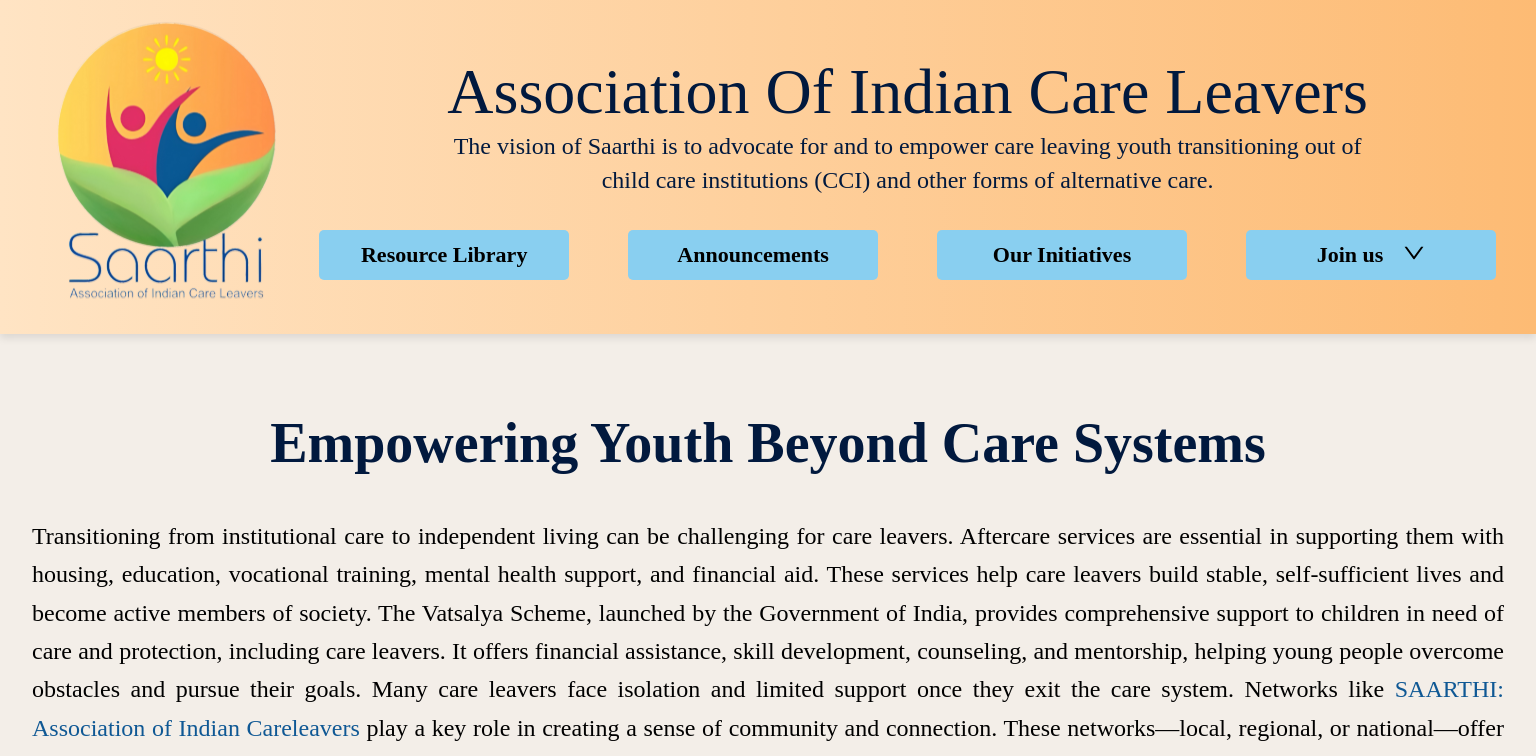
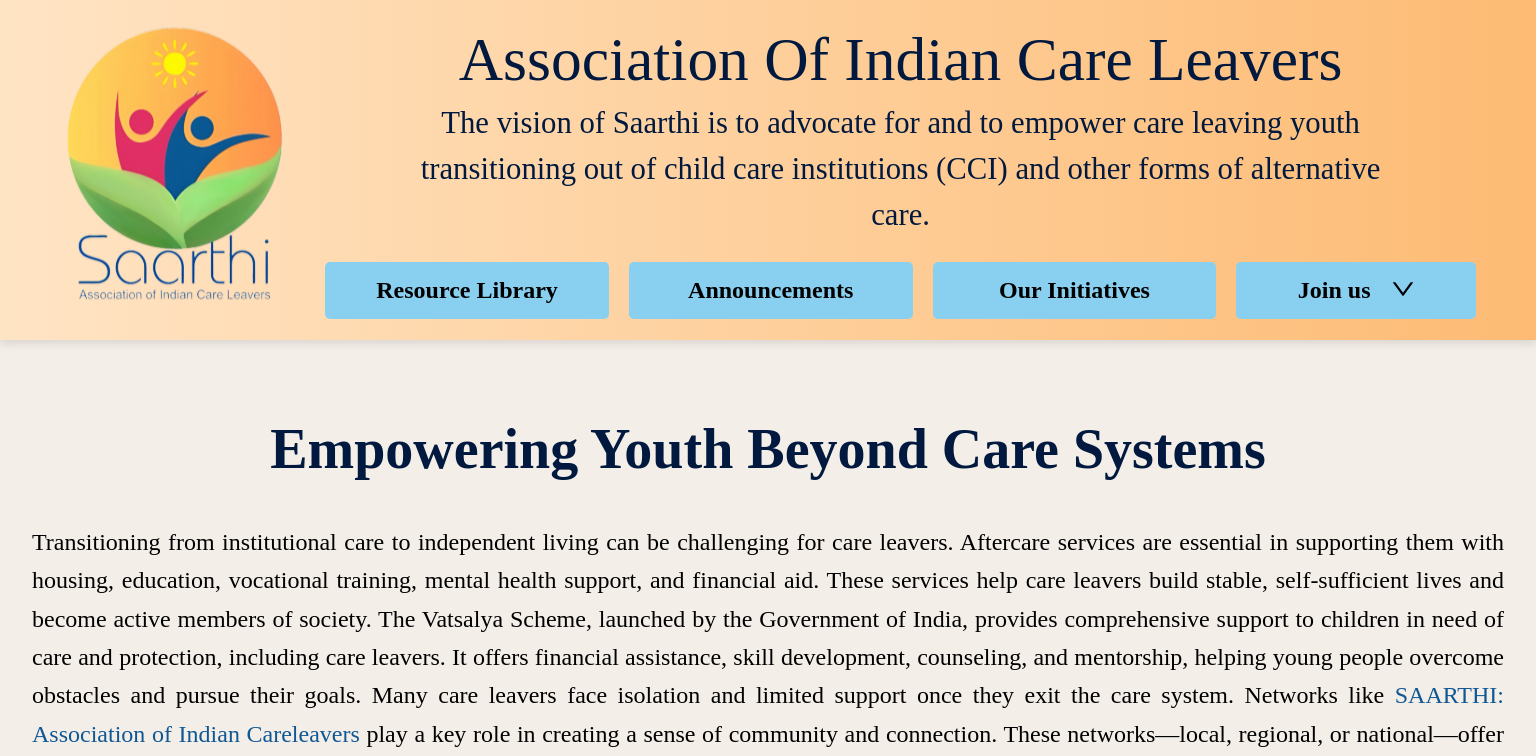
Before and after one commit to ClearSolution07/aideToAction, a React (Vite) app: page / in a window 1536 px wide. Shown: the top 756 px of the page. Built offline with nearby package versions, Linux system fonts and the light colour scheme; no server answers.

Commit message:
fixed more responsivness issues, quite compatible for larger screens

```diff
--- a/src/pages/auth/Home.jsx
+++ b/src/pages/auth/Home.jsx
@@ -70,9 +70,8 @@
                     <div className="header-heading-container">
                         <div className="header-heading">Association Of Indian Care Leavers</div>
                         <div className="header-detail">
-                            The vision of Saarthi is to advocate for and to
-                            empower care leaving youth transitioning out of <br></br>
-                            child care institutions (CCI) and other forms of
+                            The vision of Saarthi is to advocate for and to empower care leaving youth
+                            transitioning out of child care institutions (CCI) and other forms of
                             alternative care.
                         </div>
                     </div>
--- a/src/pages/auth/home.css
+++ b/src/pages/auth/home.css
@@ -326,7 +326,6 @@
 
 .disclaimer-container {
     width: 100%;
-
     position: relative;
     animation: slideUp 0.4sease;
 }
@@ -511,8 +510,10 @@
 .carousel-wrapper {
     display: grid;
     grid-template-columns: repeat(3, 1fr);
+    width: 100%;
     max-width: 1200px;
     margin: auto;
+    gap: 20px;
 }
 
 .carousel-card {
@@ -525,18 +526,8 @@
     position: relative;
     overflow: hidden;
     transition: all 0.3s cubic-bezier(0.4, 0, 0.2, 1);
-    /* border: 1px solid rgba(0, 0, 0, 0.05); */
     transform: translateY(0);
-    width: 380px;
-}
-
-.carousel-card:nth-child(3n + 1),
-.carousel-card:nth-child(3n + 2) {
-    border-right: 3px dotted #bfbfbf;
-}
-
-.carousel-card:nth-child(-n + 3) {
-    border-bottom: 3px dotted #bfbfbf;
+    width: 100%;
 }
 
 .psycho-card-image {
@@ -612,16 +603,33 @@
     text-align: center;
     font-weight: 400;
     color: #01193e;
+    width: 100%;
+    max-width: 1000px;
+    margin: 0 auto;
 }
 
 .header-heading {
     font-size: clamp(2rem, 5vw, 4rem);
     line-height: 1.2;
+    white-space: nowrap;
+    width: 100%;
+    max-width: 1000px;
+    margin: 0 auto;
+    overflow: hidden;
+    text-overflow: ellipsis;
 }
 
 .header-detail {
     font-size: clamp(1rem, 2vw, 1.5rem);
     line-height: 1.4;
+    width: 100%;
+    max-width: 1000px;
+    margin: 0 auto;
+    white-space: normal;
+    display: -webkit-box;
+    -webkit-line-clamp: 3;
+    -webkit-box-orient: vertical;
+    overflow: hidden;
 }
 
 @media (max-width: 1024px) {
@@ -745,6 +753,7 @@
     }
     .header-heading {
         font-size: clamp(1.5rem, 4vw, 2.5rem);
+        font-weight: 700;
     }
     .header-detail {
         font-size: clamp(0.875rem, 1.5vw, 1.25rem);
@@ -800,6 +809,91 @@
         width: 8px;
         height: 8px;
     }
+
+    .signin-container {
+        padding: 10px;
+        flex-direction: column;
+        align-items: center;
+        width: 100%;
+        overflow-x: hidden;
+    }
+
+    .logo-container {
+        width: 100%;
+        max-width: 200px;
+        margin-bottom: 10px;
+    }
+
+    .btn-header-heading {
+        width: 100%;
+        padding-right: 0;
+        text-align: center;
+    }
+
+    .new-buttons {
+        flex-wrap: wrap;
+        justify-content: center;
+        gap: 10px;
+        width: 100%;
+        overflow-x: hidden;
+    }
+
+    .primary-button {
+        min-width: 140px;
+        max-width: 180px;
+        padding: 10px 15px;
+        font-size: clamp(12px, 1.2vw, 16px);
+    }
+
+    .dropdown-container {
+        min-width: 140px;
+        max-width: 180px;
+    }
+
+    .dropdown-menu {
+        position: static;
+        width: 100%;
+    }
+
+    .dropdown-item {
+        font-size: 12px;
+        padding: 10px 15px;
+    }
+
+    .dropdown-item,
+    .dropdown-container svg {
+        margin-left: 0px !important;
+    }
+
+    .about-container {
+        margin: 0;
+        width: 100%;
+        padding: 25px 35px;
+        position: relative;
+        left: -15px;
+        box-sizing: border-box;
+    }
+
+    .about-container-saarthi {
+        margin: 0;
+        width: 100%;
+        padding: 25px 35px;
+        position: relative;
+        left: -15px;
+        box-sizing: border-box;
+    }
+
+    .about-description {
+        text-align: justify;
+        font-size: 18px;
+        padding-right: 15px;
+    }
+
+    .about-description-bottom {
+        text-align: justify;
+        font-size: 18px;
+        padding-right: 15px;
+    }
 }
 
 @media (max-width: 480px) {
@@ -809,6 +903,7 @@
 
     .header-heading {
         font-size: clamp(1.25rem, 3vw, 2rem);
+        font-weight: 700;
     }
 
     .header-detail {
@@ -852,6 +947,55 @@
     .carousel-dot {
         width: 6px;
         height: 6px;
+    }
+
+    .signin-container {
+        padding: 8px;
+    }
+
+    .logo-container {
+        max-width: 150px;
+    }
+
+    .new-buttons {
+        gap: 8px;
+    }
+
+    .primary-button {
+        min-width: 120px;
+        max-width: 160px;
+        padding: 8px 12px;
+        font-size: clamp(12px, 1.2vw, 16px);
+    }
+
+    .dropdown-container {
+        min-width: 120px;
+        max-width: 160px;
+    }
+
+    .dropdown-item {
+        padding: 8px 12px;
+    }
+
+    .about-container {
+        width: 100%;
+        padding: 20px 30px;
+        position: relative;
+        left: -15px;
+        box-sizing: border-box;
+    }
+
+    .about-container-saarthi {
+        width: 100%;
+        padding: 20px 30px;
+        position: relative;
+        left: -15px;
+        box-sizing: border-box;
+    }
+
+    .about-description,
+    .about-description-bottom {
+        padding-right: 20px;
     }
 }
 
@@ -1240,3 +1384,330 @@
         padding: 0 0.25rem;
     }
 }
+
+/* Large Desktop Screens (1440px and above) */
+@media (min-width: 1440px) {
+    .home-container {
+        max-width: 1920px;
+        margin: 0 auto;
+    }
+
+    .signUp-container {
+        max-width: 1800px;
+        padding: 3rem;
+        gap: 3rem;
+    }
+
+    .signin-container {
+        padding: 15px 30px;
+        max-width: 1800px;
+        margin: 0 auto;
+        display: flex;
+        align-items: center;
+        justify-content: space-between;
+    }
+
+    .logo-container {
+        width: 20%;
+        min-width: 200px;
+        max-width: 313px;
+    }
+
+    .btn-header-heading {
+        width: 80%;
+        padding-right: 30px;
+        display: flex;
+        flex-direction: column;
+        gap: 1.5rem;
+    }
+
+    .header-heading-container {
+        text-align: center;
+        font-weight: 400;
+        color: #01193e;
+        max-width: 1000px;
+        margin: 0 auto;
+        width: 100%;
+    }
+
+    .header-heading {
+        font-size: clamp(3rem, 4vw, 4rem);
+        line-height: 1.3;
+        margin-bottom: 1rem;
+        white-space: nowrap;
+        width: 100%;
+        max-width: 1000px;
+        margin: 0 auto;
+        overflow: hidden;
+        text-overflow: ellipsis;
+    }
+
+    .header-detail {
+        font-size: clamp(1.5rem, 2vw, 2rem);
+        line-height: 1.5;
+        max-width: 1000px;
+        margin: 0 auto;
+        white-space: normal;
+        width: 100%;
+        display: -webkit-box;
+        -webkit-line-clamp: 3;
+        -webkit-box-orient: vertical;
+        overflow: hidden;
+    }
+
+    .new-buttons {
+        display: flex;
+        justify-content: center;
+        align-items: center;
+        gap: 20px;
+        flex-wrap: nowrap;
+        width: 100%;
+        max-width: 1200px;
+        margin: 0 auto;
+    }
+
+    .primary-button {
+        min-width: 200px;
+        max-width: 300px;
+        padding: 14px 22px;
+        flex: 1;
+        font-size: clamp(16px, 1.8vw, 24px);
+        white-space: nowrap;
+    }
+
+    .dropdown-container {
+        position: relative;
+        width: 100%;
+        min-width: 200px;
+        max-width: 300px;
+        flex: 1;
+    }
+
+    .dropdown-item {
+        font-size: clamp(16px, 1.8vw, 24px);
+        white-space: nowrap;
+        padding: 14px 22px;
+    }
+
+    .carousel-wrapper {
+        display: flex;
+        flex-wrap: nowrap;
+        justify-content: space-between;
+        width: 90%;
+        max-width: 1400px;
+        gap: 30px;
+        padding: 0 20px;
+        margin: 0 auto;
+    }
+
+    .carousel-card {
+        flex: 0 0 calc(33.333% - 20px);
+        height: 320px;
+        padding: 50px;
+        width: calc(33.333% - 20px);
+    }
+
+    .psycho-card-image {
+        height: 220px;
+        width: 90%;
+    }
+
+    .card-name {
+        font-size: 20px;
+        margin-top: 15px;
+    }
+
+    .card-occupation {
+        font-size: 16px;
+        margin-top: 8px;
+    }
+
+    .psychologist-background-container {
+        margin-top: 450px;
+        height: 550px;
+    }
+
+    .support-heading {
+        font-size: 42px;
+        margin-bottom: 120px;
+    }
+
+    .disclaimer-main {
+        max-width: 1400px;
+        width: 95%;
+        padding: 2rem;
+        margin: 3rem auto;
+    }
+
+    .disclaimer-title {
+        font-size: 28px;
+        margin-bottom: 2rem;
+    }
+
+    .disclaimer-description {
+        font-size: 22px;
+        max-width: 1100px;
+        line-height: 1.7;
+    }
+
+    .ending-text {
+        font-size: 16px;
+        line-height: 24px;
+        margin-top: 60px;
+        max-width: 1400px;
+        margin-left: auto;
+        margin-right: auto;
+        padding: 0 20px;
+    }
+}
+
+/* Extra Large Desktop Screens (1920px and above) */
+@media (min-width: 1920px) {
+    .home-container {
+        max-width: 2400px;
+    }
+
+    .signUp-container {
+        max-width: 2200px;
+        padding: 4rem;
+        gap: 4rem;
+    }
+
+    .signin-container {
+        padding: 20px 40px;
+        max-width: 2000px;
+        justify-content: space-between;
+    }
+
+    .logo-container {
+        min-width: 250px;
+    }
+
+    .btn-header-heading {
+        padding-right: 40px;
+        gap: 2rem;
+    }
+
+    .header-heading-container {
+        max-width: 1000px;
+        width: 100%;
+    }
+
+    .header-heading {
+        font-size: clamp(3.5rem, 4.5vw, 4.5rem);
+        line-height: 1.3;
+        margin-bottom: 1.2rem;
+        white-space: nowrap;
+        width: 100%;
+        max-width: 1000px;
+        margin: 0 auto;
+        overflow: hidden;
+        text-overflow: ellipsis;
+    }
+
+    .header-detail {
+        font-size: clamp(1.8rem, 2.2vw, 2.2rem);
+        line-height: 1.5;
+        max-width: 1000px;
+        white-space: normal;
+        width: 100%;
+        margin: 0 auto;
+        display: -webkit-box;
+        -webkit-line-clamp: 3;
+        -webkit-box-orient: vertical;
+        overflow: hidden;
+    }
+
+    .new-buttons {
+        gap: 25px;
+        max-width: 1400px;
+    }
+
+    .primary-button {
+        min-width: 220px;
+        max-width: 350px;
+        padding: 16px 24px;
+        font-size: clamp(18px, 2vw, 26px);
+        white-space: nowrap;
+    }
+
+    .dropdown-container {
+        min-width: 220px;
+        max-width: 350px;
+    }
+
+    .dropdown-item {
+        font-size: clamp(18px, 2vw, 26px);
+        white-space: nowrap;
+        padding: 16px 24px;
+    }
+
+    .carousel-wrapper {
+        display: flex;
+        flex-wrap: nowrap;
+        justify-content: space-between;
+        width: 95%;
+        max-width: 1800px;
+        gap: 40px;
+        padding: 0 30px;
+        margin: 0 auto;
+    }
+
+    .carousel-card {
+        flex: 0 0 calc(33.333% - 27px);
+        height: 380px;
+        padding: 60px;
+        width: calc(33.333% - 27px);
+    }
+
+    .psycho-card-image {
+        height: 260px;
+        width: 90%;
+    }
+
+    .card-name {
+        font-size: 22px;
+        margin-top: 18px;
+    }
+
+    .card-occupation {
+        font-size: 18px;
+        margin-top: 10px;
+    }
+
+    .psychologist-background-container {
+        margin-top: 500px;
+        height: 600px;
+    }
+
+    .support-heading {
+        font-size: 48px;
+        margin-bottom: 140px;
+    }
+
+    .disclaimer-main {
+        max-width: 1800px;
+        width: 98%;
+        padding: 2.5rem;
+        margin: 4rem auto;
+    }
+
+    .disclaimer-title {
+        font-size: 32px;
+        margin-bottom: 2.5rem;
+    }
+
+    .disclaimer-description {
+        font-size: 24px;
+        max-width: 1400px;
+        line-height: 1.8;
+    }
+
+    .ending-text {
+        font-size: 18px;
+        line-height: 26px;
+        margin-top: 80px;
+        max-width: 1800px;
+        padding: 0 30px;
+    }
+}
```
